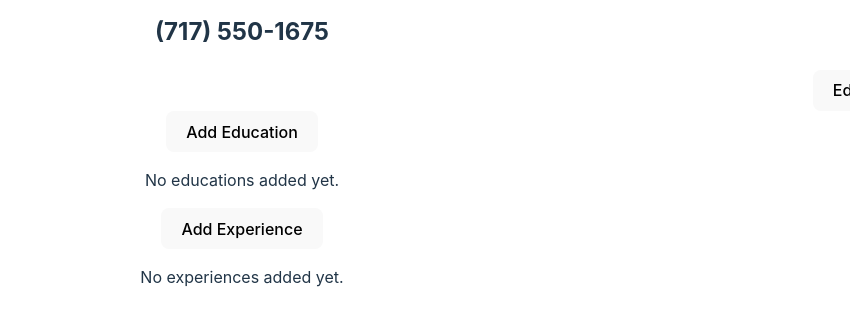
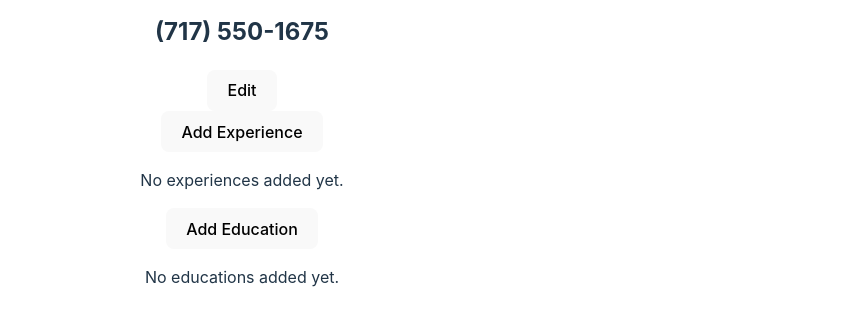
Before and after one commit to shannu1995/odin-project-cv-react, a React (Vite) app: page / in a window 1280 px wide. Shown: the part 199-524 px from the top of the page, without its empty margins (430-1280 px from the left). Built offline with nearby package versions, Linux system fonts and the light colour scheme.

Commit message:
Clean up and adding edit button on the Education Component.

```diff
--- a/src/App.jsx
+++ b/src/App.jsx
@@ -1,6 +1,3 @@
-import { useState } from 'react'
-import reactLogo from './assets/react.svg'
-import viteLogo from '/vite.svg'
 import './styles/App.css'
 import Education from './components/Education';
 import Experience from './components/Experience';
@@ -10,8 +7,8 @@ function App() {
   return (
     <>
       <GeneralInfo/>
+      <Experience/>
       <Education/>
-      <Experience/>
     </>
   )
 }
--- a/src/components/Education.jsx
+++ b/src/components/Education.jsx
@@ -5,6 +5,7 @@ function Education(){
     const [educations, setEducations] = useState([]);
     const [savedEducations, setSavedEducations] = useState([]);
     const [isSaved, setIsSaved] = useState(false);
+    const [isEditing, setIsEditing] = useState(false);
     const addEducation = () =>{
         setEducations([...educations, { school: "", degree: "", fromYear: "", toYear: "" }]);
     ;}
@@ -20,15 +21,20 @@ function Education(){
     const saveEducations = () => {
         setSavedEducations(educations);
         setIsSaved(true);
+        setIsEditing(false);
     };
     const resetEducations = () => {
         setEducations([]);
         setSavedEducations([]);
         setIsSaved(false);
     };
+    const handleEditButton = () => {
+        setIsEditing(true);
+    };
+
     return (
         <div>
-            {!isSaved ? (
+            {(!isSaved | isEditing) ? (
                 <>
                     <button onClick={addEducation}>Add Education</button>
                     {educations.length > 0 && <button onClick={saveEducations}>Save</button>}
@@ -66,6 +72,7 @@ function Education(){
             ) : (
                 <>
                     <button onClick={resetEducations}>Reset & Add New</button>
+                    <button onClick={handleEditButton}>Edit</button>
                     {savedEducations.length > 0 && (
                         <div>
                             <h2>Education</h2>
--- a/src/components/GeneralInfo.jsx
+++ b/src/components/GeneralInfo.jsx
@@ -30,7 +30,7 @@ function GeneralInfo({name = "John Smith", email = "John.Smith321sfa@gmail.com",
                     <h2>{info.email}</h2>
                     <h2>{info.phone}</h2>
                 </div>
-                <button type='button' className='right-align' onClick={handleEditButton}>Edit</button>
+                <button type='button' className='center-align_b' onClick={handleEditButton}>Edit</button>
             </>
             ):(
             <>
--- a/src/styles/App.css
+++ b/src/styles/App.css
@@ -60,6 +60,10 @@
   max-width: 1200px;
 }
 
+.center-align_b {
+  align-self: center;
+}
+
 .block {
   display: flex;
   justify-content: space-between;
```
